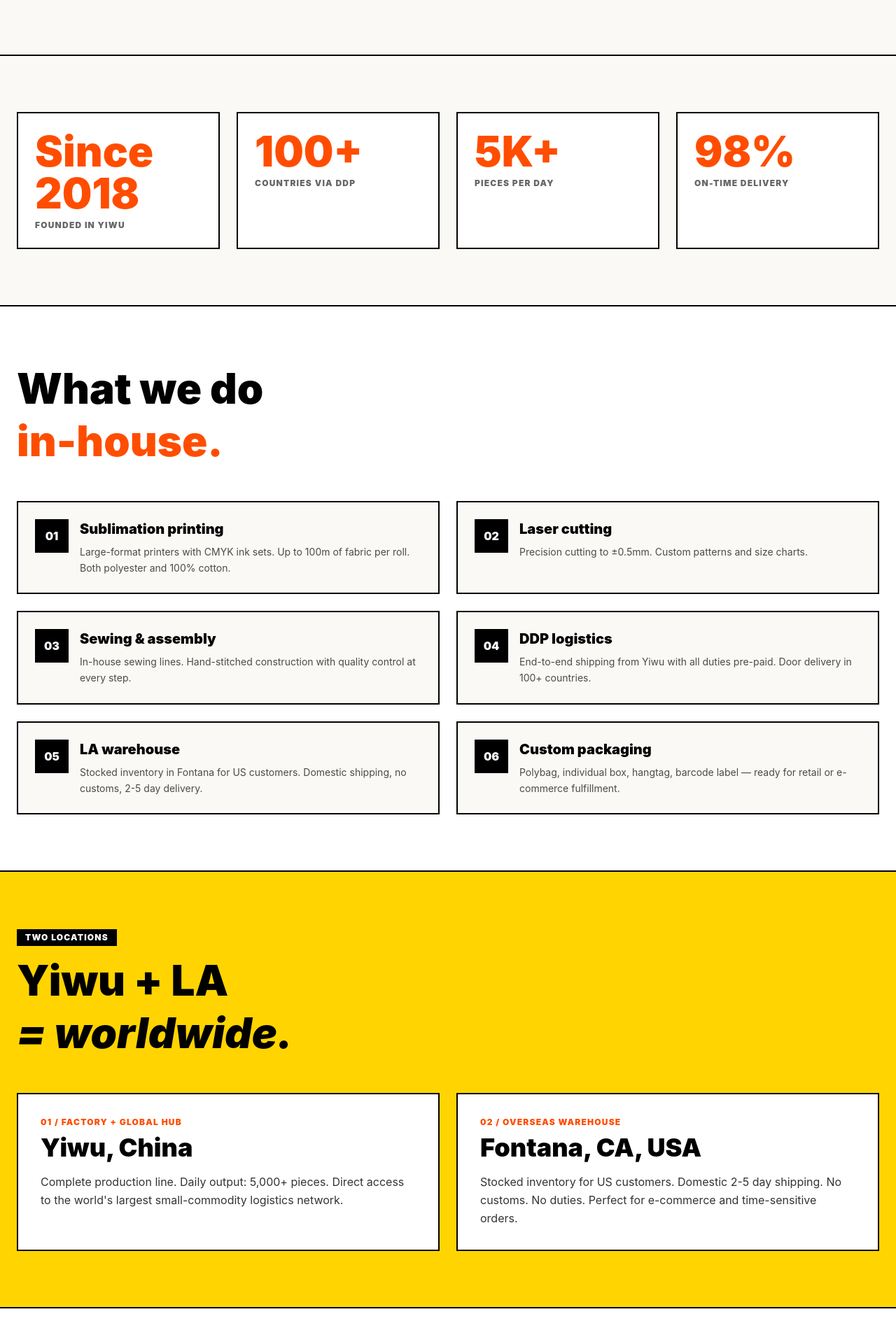
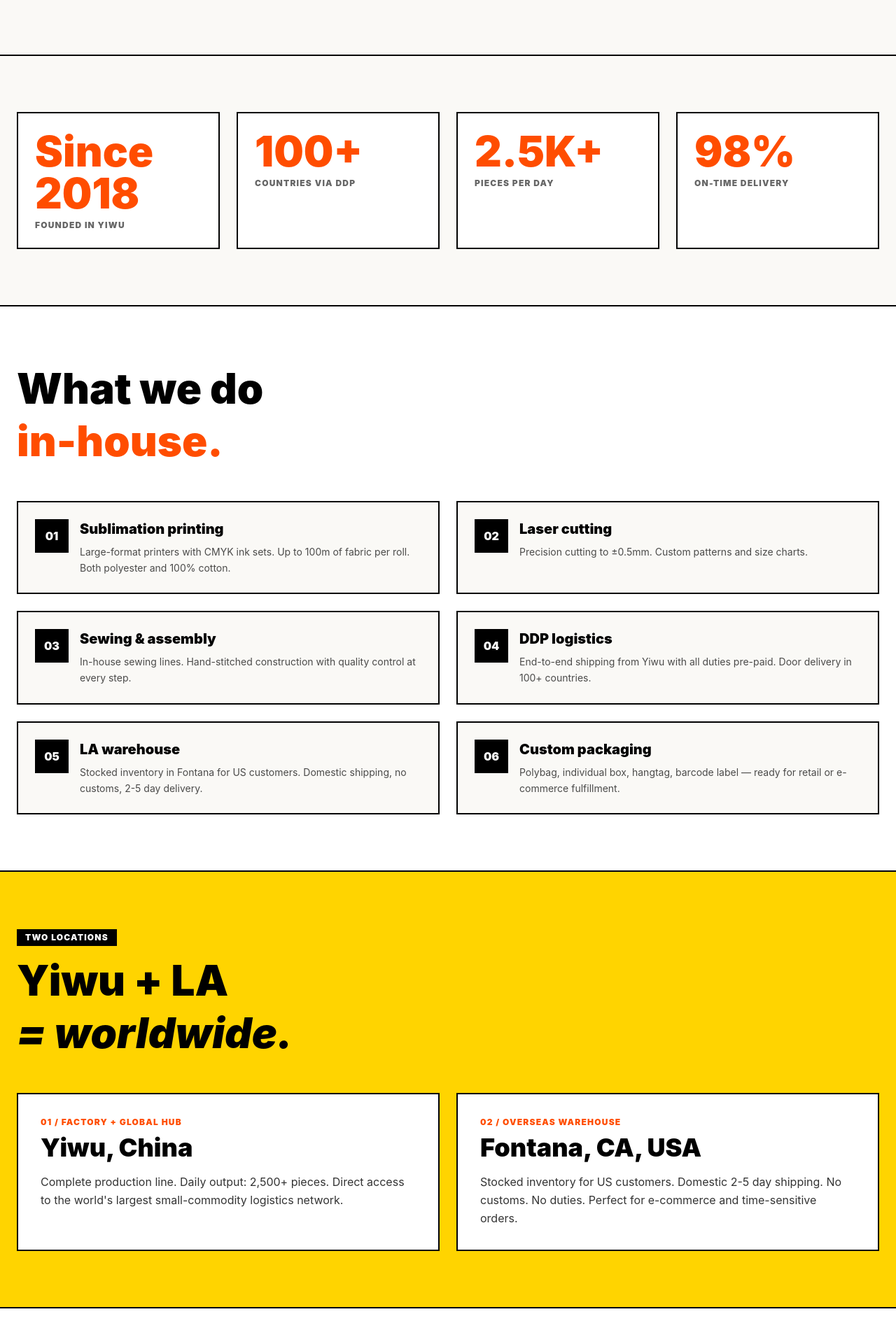
Before and after one commit to r1071135390-cyber/sublimapparel, a Next.js app: page /about in a window 1280 px wide. Shown: the part 1122-3030 px from the top of the page at 70% size. Built offline with nearby package versions, Linux system fonts and the light colour scheme.

Commit message:
feat: 保存文件变更
Coze-Commit-Type: user
Coze-User-ID: 1254955844122064
Coze-Conversation-ID: 11527849

```diff
--- a/src/app/about/page.tsx
+++ b/src/app/about/page.tsx
@@ -13,7 +13,7 @@ const capabilities = [
 ];
 
 const locations = [
-  { city: "Yiwu, China", role: "Factory + Global Hub", desc: "Complete production line. Daily output: 5,000+ pieces. Direct access to the world's largest small-commodity logistics network." },
+  { city: "Yiwu, China", role: "Factory + Global Hub", desc: "Complete production line. Daily output: 2,500+ pieces. Direct access to the world's largest small-commodity logistics network." },
   { city: "Fontana, CA, USA", role: "Overseas Warehouse", desc: "Stocked inventory for US customers. Domestic 2-5 day shipping. No customs. No duties. Perfect for e-commerce and time-sensitive orders." },
 ];
 
@@ -96,7 +96,7 @@ export default function AboutPage() {
             {[
               { num: "Since 2018", label: "Founded in Yiwu" },
               { num: "100+", label: "Countries via DDP" },
-              { num: "5K+", label: "Pieces per day" },
+              { num: "2.5K+", label: "Pieces per day" },
               { num: "98%", label: "On-time delivery" },
             ].map((s) => (
               <div
```
